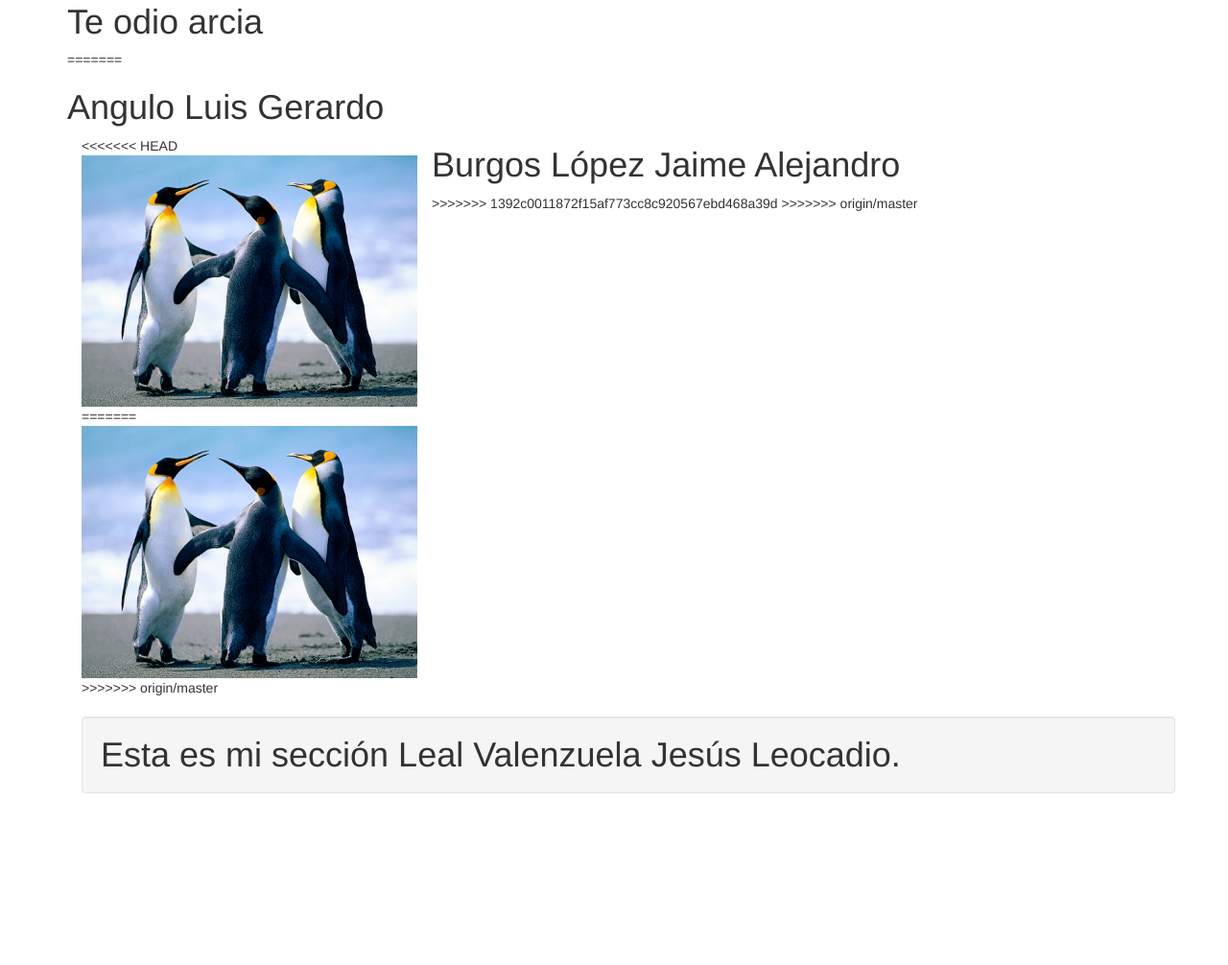
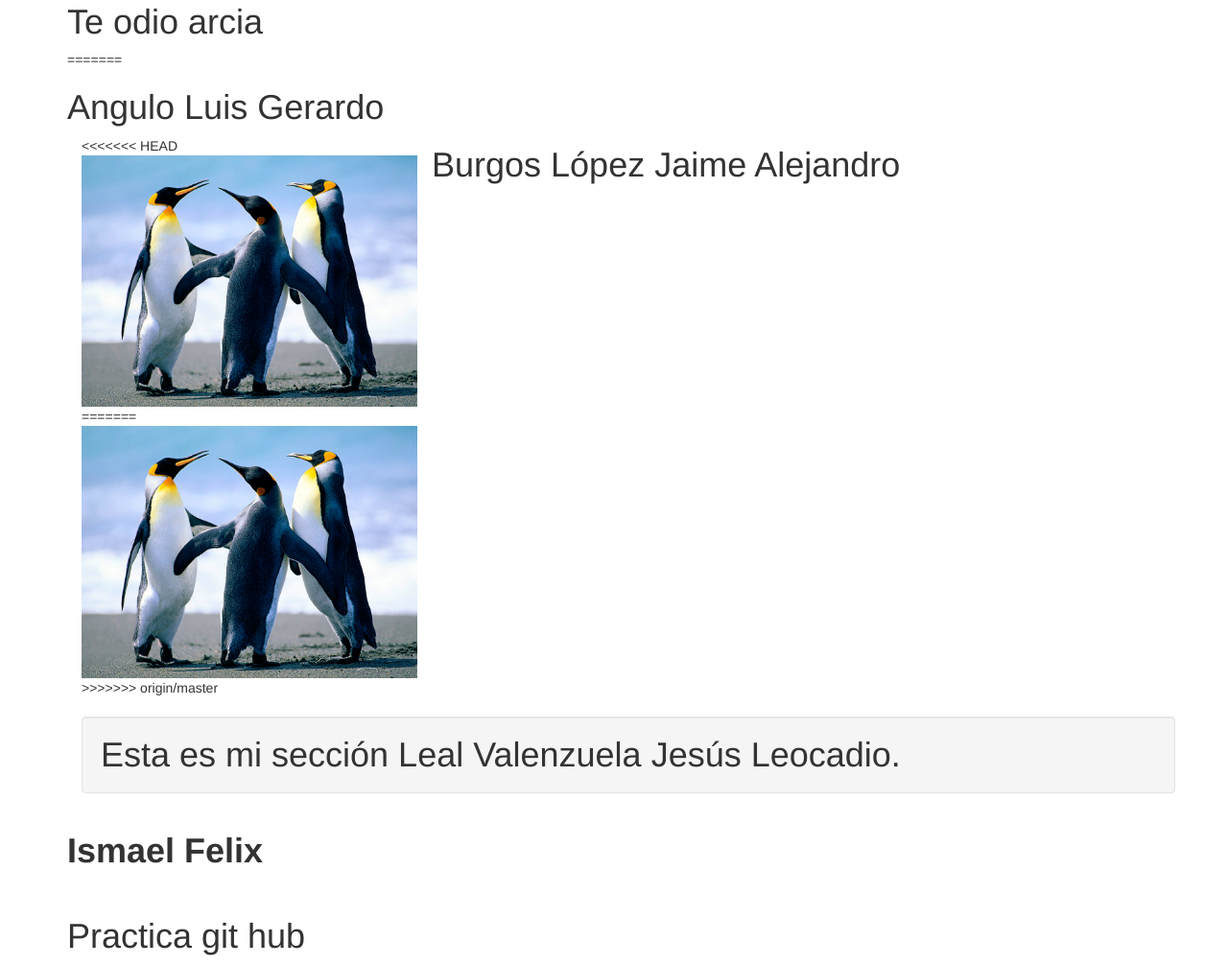
Before and after one commit to lc850/practicaGeneral, a plain HTML site: page index.html in a window 1280 px wide. Shown: the part 346-1352 px from the top of the page at 96% size. Before the commit the page ends 1193 px from the top, so only its background shows below. Drawn offline with Linux system fonts and the light colour scheme; files whose address does not match are found by name.

Commit message:
Ismael Felix

```diff
--- a/index.html
+++ b/index.html
@@ -14,7 +14,7 @@
 			<div class="col-xs-12">
 				Cada Quien va a crear un sección con su nombre y una descripción de un texto, puede agregar cualquier elemento HTML.
 <<<<<<< HEAD
-=======
+
 
 <br>
 				Eduardo Díaz Gaxiola
@@ -41,8 +41,7 @@
 			</div>
 			<div>
 			<h1>Burgos López Jaime Alejandro</h1>
->>>>>>> 1392c0011872f15af773cc8c920567ebd468a39d
->>>>>>> origin/master
+
 			</div>
 		</div>
 	</div>
@@ -53,5 +52,9 @@
             </div>
         </div>
     </div>
+	<h1><p><strong>Ismael Felix</strong></p></h1>
+	<br/>
+	<h1><p>Practica git hub</p>
+
 </body>
 </html>
```
Also changed, not shown: 1 other file.
